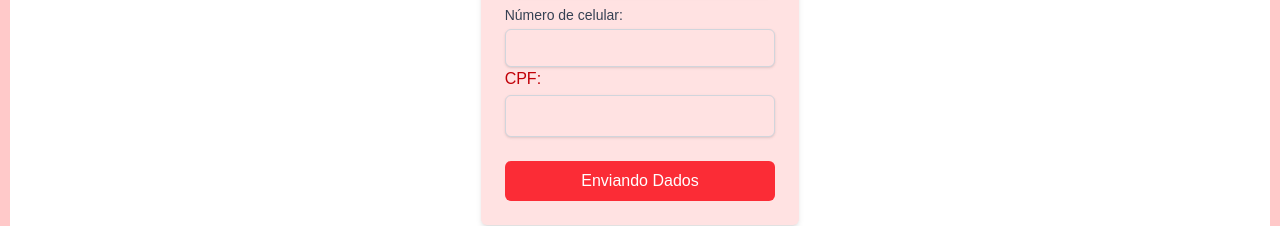
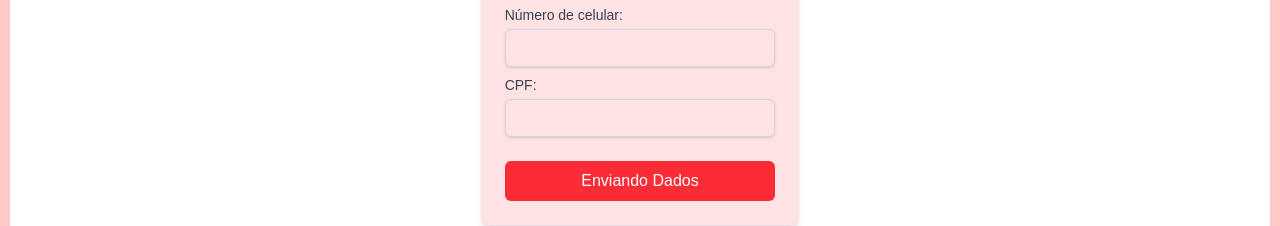
Before and after one commit to pedrohenriqueminarelli/Projeto_DS_Vep26-Reserva_de_Lab, a Next.js app in the folder next-projeto/: page /cadUsuario in a window 1280 px wide. Shown: the part 629-855 px from the top of the page. Built offline with nearby package versions, Linux system fonts and the light colour scheme.

Commit message:
Otimização do projeto

```diff
--- a/next-projeto/src/app/cadUsuario/page.tsx
+++ b/next-projeto/src/app/cadUsuario/page.tsx
@@ -90,9 +90,10 @@
                     value={dados.celular}
                     onChange={handleChange}/>
                 </label>
-                <label htmlFor="">
+                <label className="mt-2 block text-sm font-medium text-gray-700">
                     CPF:
-                    <input type="text" className="mt-1 block w-full px-4 py-2 border border-gray-300 rounded-md shadow-sm focus:bg-red-400 bg-red-100 transition duration-200"
+                    <input className="mt-1 block w-full px-4 py-2 border border-gray-300 rounded-md shadow-sm focus:bg-red-400 bg-red-100 transition duration-200"
+                    type="text"
                     name="cpf"
                     value={dados.cpf}
                     onChange={handleChange}
```
